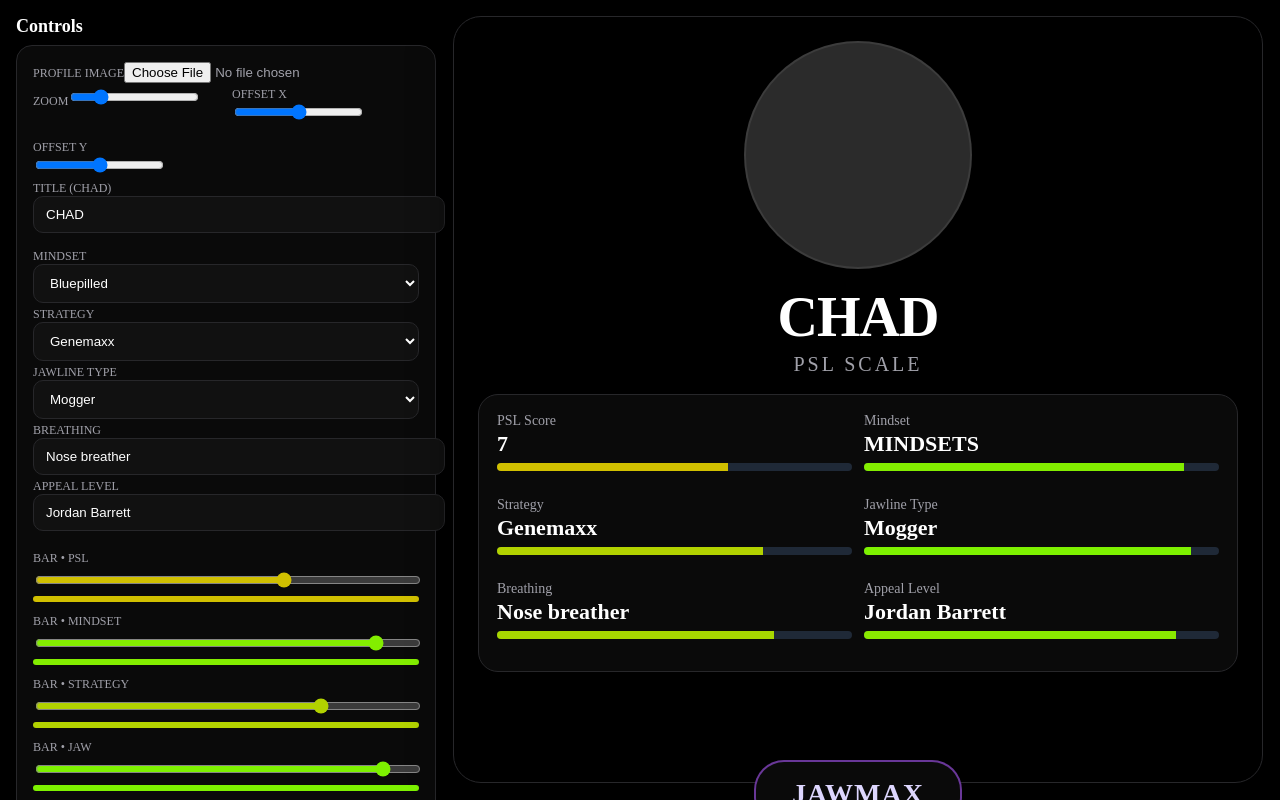
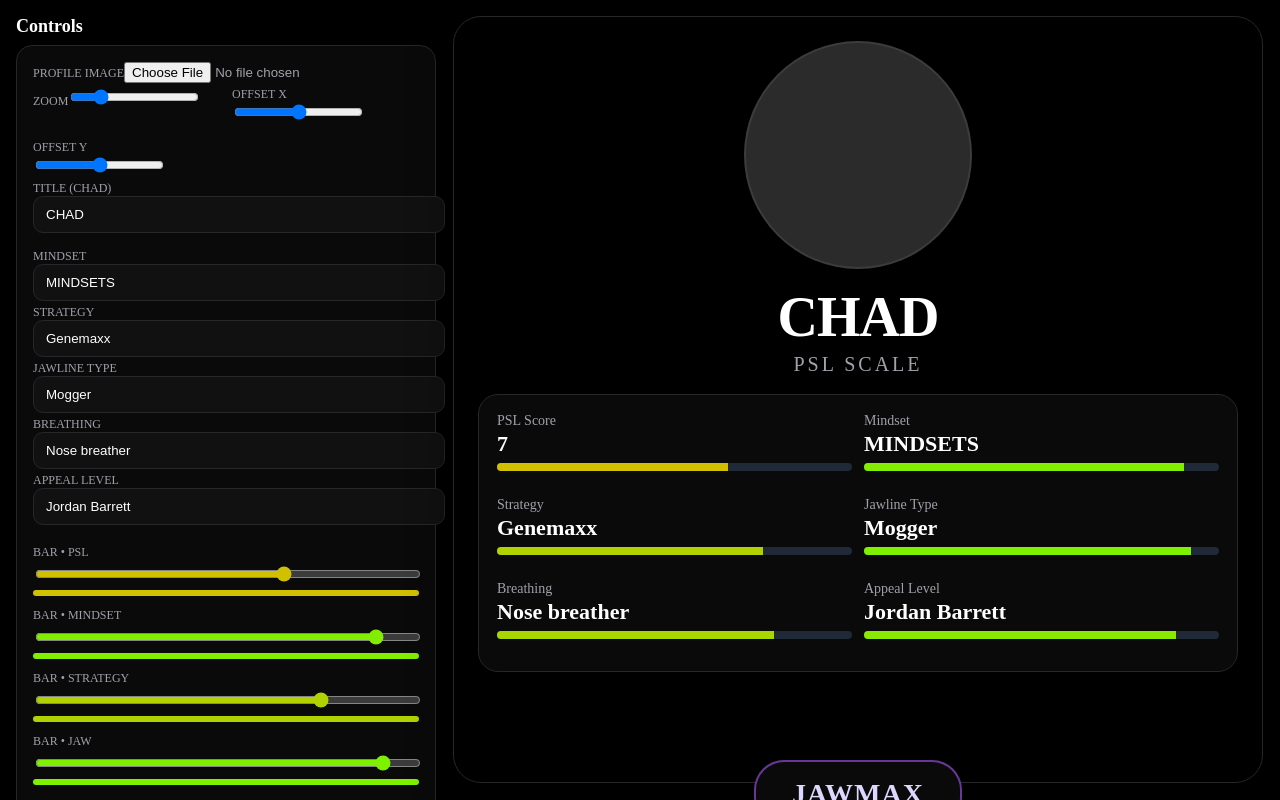
Before and after one commit to ismaeel200606-star/jmax, a React (Vite) app in the folder jmax-vercel/: page / in a window 1280 px wide. Shown: the top 800 px of the page. Built offline with nearby package versions, Linux system fonts and the light colour scheme.

Commit message:
Update App.jsx

```diff
--- a/jmax-vercel/src/App.jsx
+++ b/jmax-vercel/src/App.jsx
@@ -51,9 +51,10 @@ export default function App() {
           <TextField label="Title (CHAD)" value={title} onChange={setTitle} />
 
           <div style={{ marginTop: 16 }}>
-            <Picker label="Mindset" value={mindset} setValue={setMindset} options={MINDSETS} />
-            <Picker label="Strategy" value={strategy} setValue={setStrategy} options={STRATEGIES} />
-            <Picker label="Jawline Type" value={jawType} setValue={setJawType} options={JAW_TYPES} />
+           <TextField label="Mindset" value={mindset} onChange={setMindset} />
+           <TextField label="Strategy" value={strategy} onChange={setStrategy} />
+           <TextField label="Jawline Type" value={jawType} onChange={setJawType} />
+
             <TextField label="Breathing" value={breathing} onChange={setBreathing} />
             <TextField label="Appeal Level" value={appeal} onChange={setAppeal} />
           </div>
```
